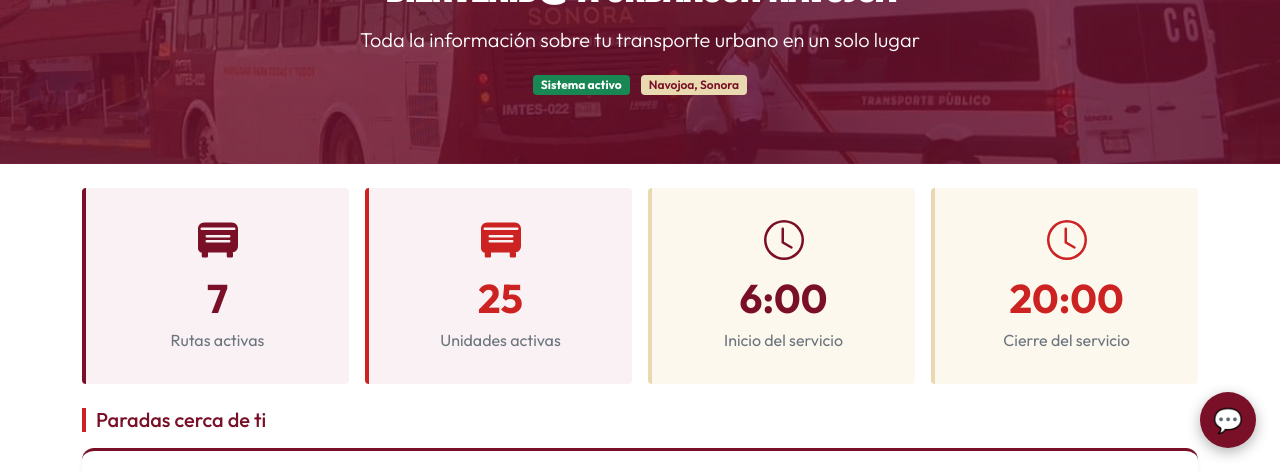
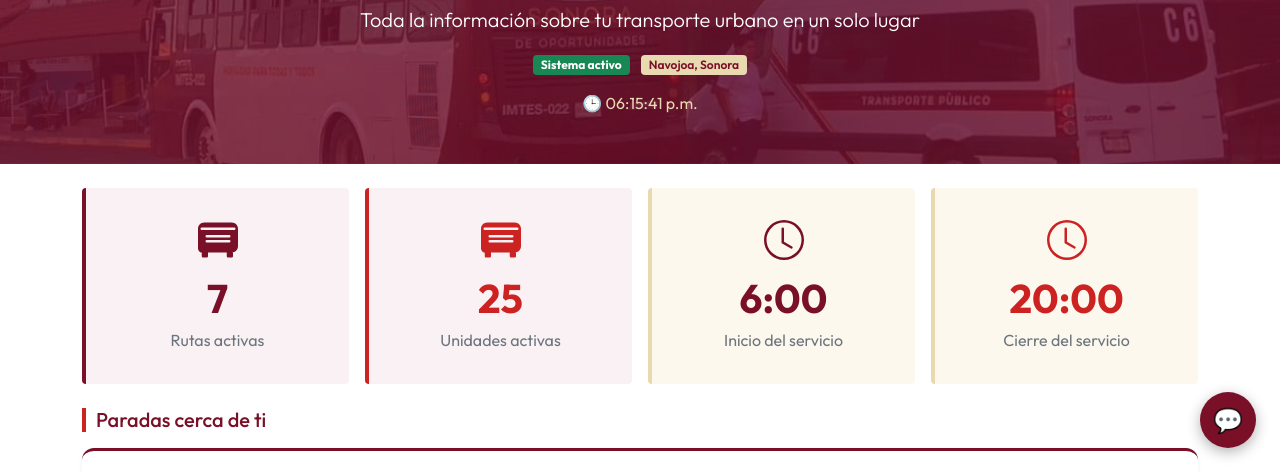
Before and after one commit to ernestocontreras21/urbanson-navojoa, a website: page inicio.html in a window 1280 px wide. Shown: the part 328-800 px from the top of the page. Drawn offline with nearby package versions, Linux system fonts and the light colour scheme.

Commit message:
Hora añadida

```diff
--- a/inicio.html
+++ b/inicio.html
@@ -226,6 +226,11 @@
                 <span class="badge" style="background-color: var(--color-beige); color: var(--color-guinda); font-weight: 600;">
                     Navojoa, Sonora
                 </span>
+                <div id="reloj-navojoa"
+                    class="mt-3 fw-semibold"
+                    style="font-size:1rem; color: var(--color-beige);">
+                    🕒 00:00:00
+                </div>
             </div>
         </div>
     </div>
@@ -586,6 +591,24 @@
         }, 5000);
     </script>
 
+    <script>
+        function actualizarReloj() {
+            const reloj = document.getElementById('reloj-navojoa');
+
+            const hora = new Date().toLocaleTimeString('es-MX', {
+                timeZone: 'America/Hermosillo',
+                hour: '2-digit',
+                minute: '2-digit',
+                second: '2-digit'
+            });
+
+            reloj.textContent = '🕒 ' + hora;
+        }
+
+        setInterval(actualizarReloj, 1000);
+        actualizarReloj();
+    </script>
+
     <footer class="text-white text-center py-3">
         <div class="fw-bold">UrbanSon Navojoa &nbsp;·&nbsp; Plataforma de análisis del transporte urbano</div>
         <div class="mt-1 small" style="color: var(--color-beige);">Navojoa, Sonora, México</div>
```
Also changed, not shown: horarios.html (+1 -1 lines).
